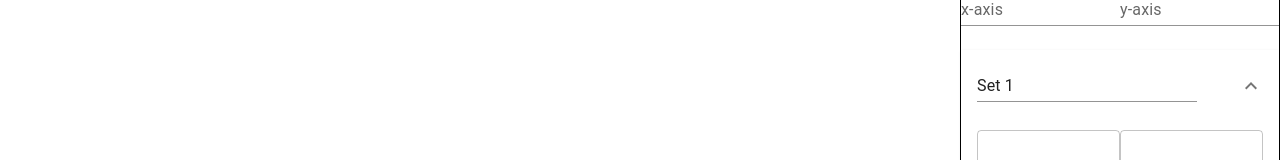
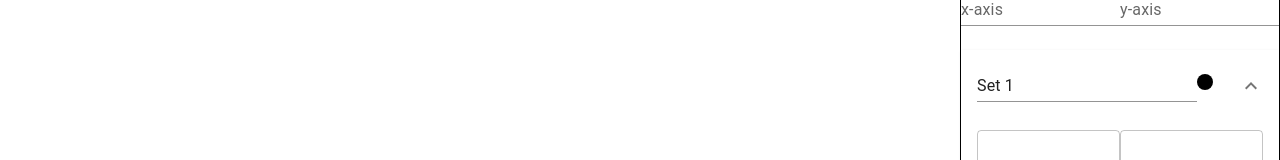
Before and after one commit to Skyrlon/graph-maker, a React (Create React App) app: page / in a window 1280 px wide. Shown: the part 143-303 px from the top of the page. Built offline with nearby package versions, Linux system fonts and the light colour scheme.

Commit message:
Add color picker to change graph line color

```diff
--- a/package.json
+++ b/package.json
@@ -12,6 +12,7 @@
     "@testing-library/react": "^13.4.0",
     "@testing-library/user-event": "^13.5.0",
     "react": "^18.2.0",
+    "react-color": "^2.19.3",
     "react-dom": "^18.2.0",
     "react-scripts": "5.0.1",
     "styled-components": "^5.3.5",
--- a/src/DataInputs.jsx
+++ b/src/DataInputs.jsx
@@ -11,6 +11,8 @@ import {
 import ExpandMoreIcon from "@mui/icons-material/ExpandMore";
 import { useState } from "react";
 import styled from "styled-components";
+import { SketchPicker } from "react-color";
+import { ClickAwayListener } from "@mui/base";
 
 const StyledDataInputs = styled(Box)`
   grid-area: data-inputs;
@@ -21,6 +23,20 @@ const StyledDataInputs = styled(Box)`
   & > * {
     margin-top: 0.5rem;
     margin-bottom: 0.5rem;
+  }
+  & .color {
+    &-button {
+      background-color: black;
+      &:hover {
+        background-color: black;
+        opacity: 0.75;
+      }
+    }
+    &-picker {
+      position: absolute;
+      background-color: white;
+      z-index: 2;
+    }
   }
 `;
 
@@ -37,6 +53,7 @@ function DataInputs({ dataSubmit }) {
     {
       id: 0,
       name: "Set 1",
+      color: "#000000",
       dots: [
         { id: 0, first: "", second: "" },
         { id: 1, first: "", second: "" },
@@ -48,6 +65,8 @@ function DataInputs({ dataSubmit }) {
 
   const [inputsWithSameValue, setInputsWithSameValue] = useState([]);
   const [inputsWithWrongValues, setInputsWithWrongValues] = useState([]);
+
+  const [showColorPicker, setShowColorPicker] = useState(undefined);
 
   const handleTitleInputChange = (e) => {
     setTitleInput(e.target.value);
@@ -151,6 +170,7 @@ function DataInputs({ dataSubmit }) {
       {
         id: setsInputs[setsInputs.length - 1].id + 1,
         name: "New set",
+        color: "#000000",
         dots: [
           { id: 0, first: "", second: "" },
           { id: 1, first: "", second: "" },
@@ -184,6 +204,29 @@ function DataInputs({ dataSubmit }) {
     } else if (!expandedAccordions.includes(setID)) {
       setExpandedAccordions([...expandedAccordions, setID]);
     }
+  };
+
+  const handleColorButtonClick = (setID) => {
+    if (showColorPicker === setID) {
+      setShowColorPicker(null);
+    } else {
+      setShowColorPicker(setID);
+    }
+  };
+
+  const handleColorPickerChange = (color, setID) => {
+    setSetsInputs(
+      setsInputs.map((set) => {
+        if (set.id === setID) {
+          return {
+            ...set,
+            color: color.hex,
+          };
+        } else {
+          return set;
+        }
+      })
+    );
   };
 
   const handleSubmit = () => {
@@ -278,6 +321,30 @@ function DataInputs({ dataSubmit }) {
               onChange={(e) => handleSetNameChange(e, set.id)}
               value={set.name}
             />
+            <Box sx={{ position: "relative" }}>
+              <IconButton
+                variant="contained"
+                size="medium"
+                sx={{
+                  backgroundColor: set.color,
+                  "&:hover": { backgroundColor: set.color, opacity: 0.75 },
+                }}
+                onClick={() => handleColorButtonClick(set.id)}
+              />
+              {showColorPicker === set.id && (
+                <ClickAwayListener
+                  onClickAway={() => setShowColorPicker(undefined)}
+                >
+                  <SketchPicker
+                    className="color-picker"
+                    color={set.color}
+                    onChange={(color, e) =>
+                      handleColorPickerChange(color, set.id)
+                    }
+                  />
+                </ClickAwayListener>
+              )}
+            </Box>
           </AccordionSummary>
           <AccordionDetails>
             {set.dots.map((dot) => (
--- a/src/Graph.jsx
+++ b/src/Graph.jsx
@@ -148,7 +148,7 @@ function Graph({ data }) {
               <path
                 key={set.id}
                 fill="none"
-                stroke={["black", "red", "fuchsia", "green", "blue"][index]}
+                stroke={set.color}
                 strokeWidth={axisStrokeWidth / 2}
                 d={`M ${getPositionX(set.dots[0].first)},${getPositionY(
                   set.dots[0].second
@@ -214,7 +214,7 @@ function Graph({ data }) {
                   {set.name}
                 </text>
                 <rect
-                  fill={["black", "red", "fuchsia", "green", "blue"][index]}
+                  fill={set.color}
                   x={imageLength - axisMargin / 2 - textSize}
                   y={axisMargin + textSize * index - textSize / 2}
                   width={textSize / 2}
```
Also changed, not shown: 1 other file (tests, documents, lock files or other folders).
